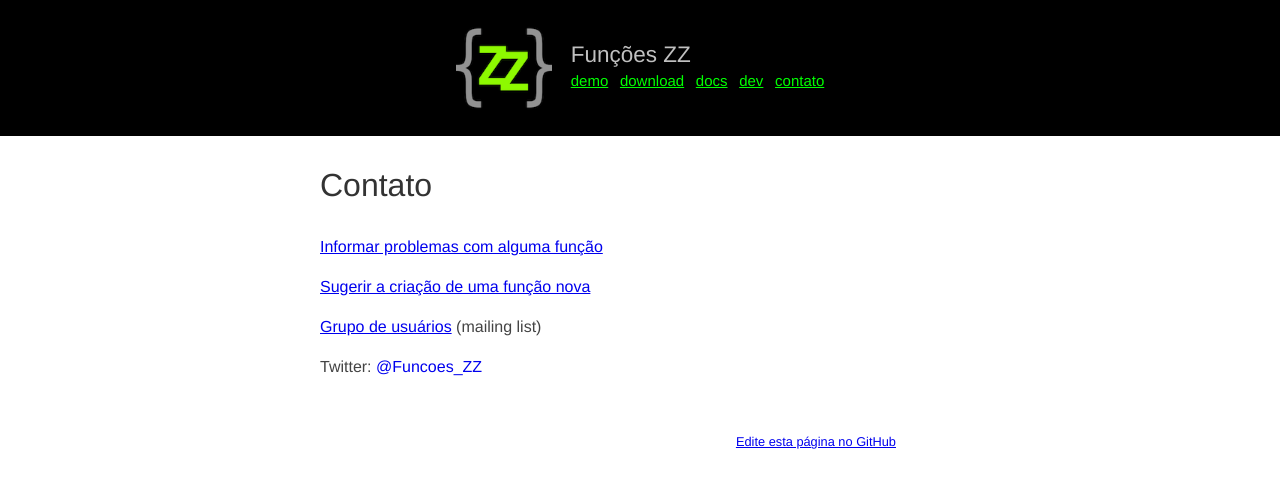
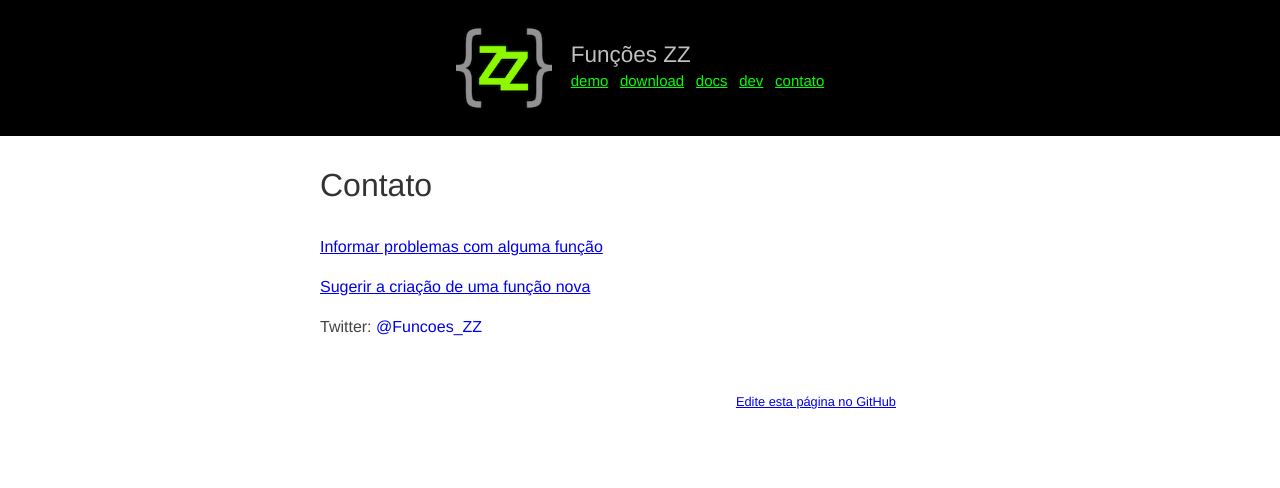
Before and after one commit to funcoeszz/funcoeszz.github.io, a Jekyll site: the page built from contato.html, in a window 1280 px wide. Shown: the top 488 px of the page. Built offline with Jekyll 4.4.1, drawn with Linux system fonts in a browser that asks for light colours.

Commit message:
Update contato.html
Retirando referência ao grupo do Yahoo que não existe mais.

```diff
--- a/contato.html
+++ b/contato.html
@@ -11,11 +11,6 @@ title: Contato
 </p>
 
 <p>
-    <a href="http://br.groups.yahoo.com/group/zztabtab/">Grupo de usuários</a>
-    (mailing list)
-</p>
-
-<p>
     Twitter:
     <a style="text-decoration:none" href="https://twitter.com/Funcoes_ZZ">@Funcoes_ZZ</a>
     <!-- Link não sublinhado, para que apareça o sublinhado do username -->
```
